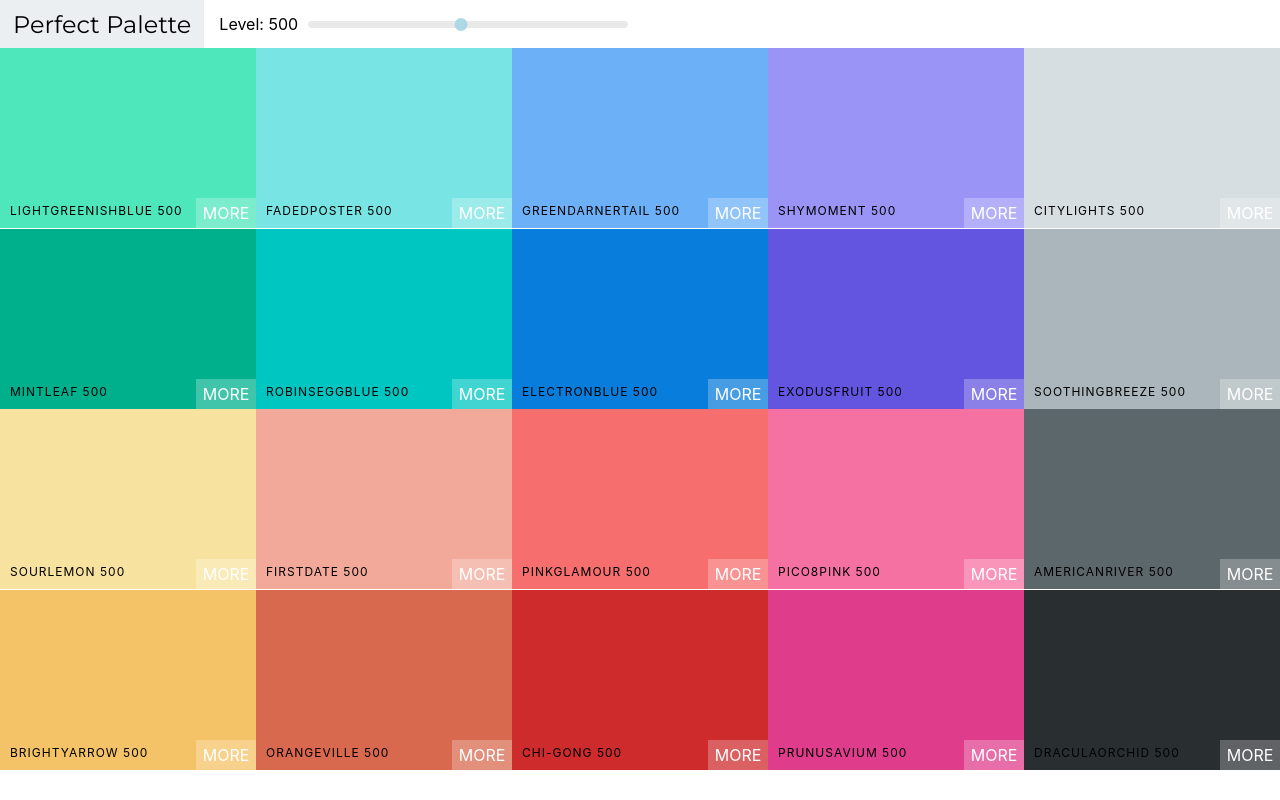
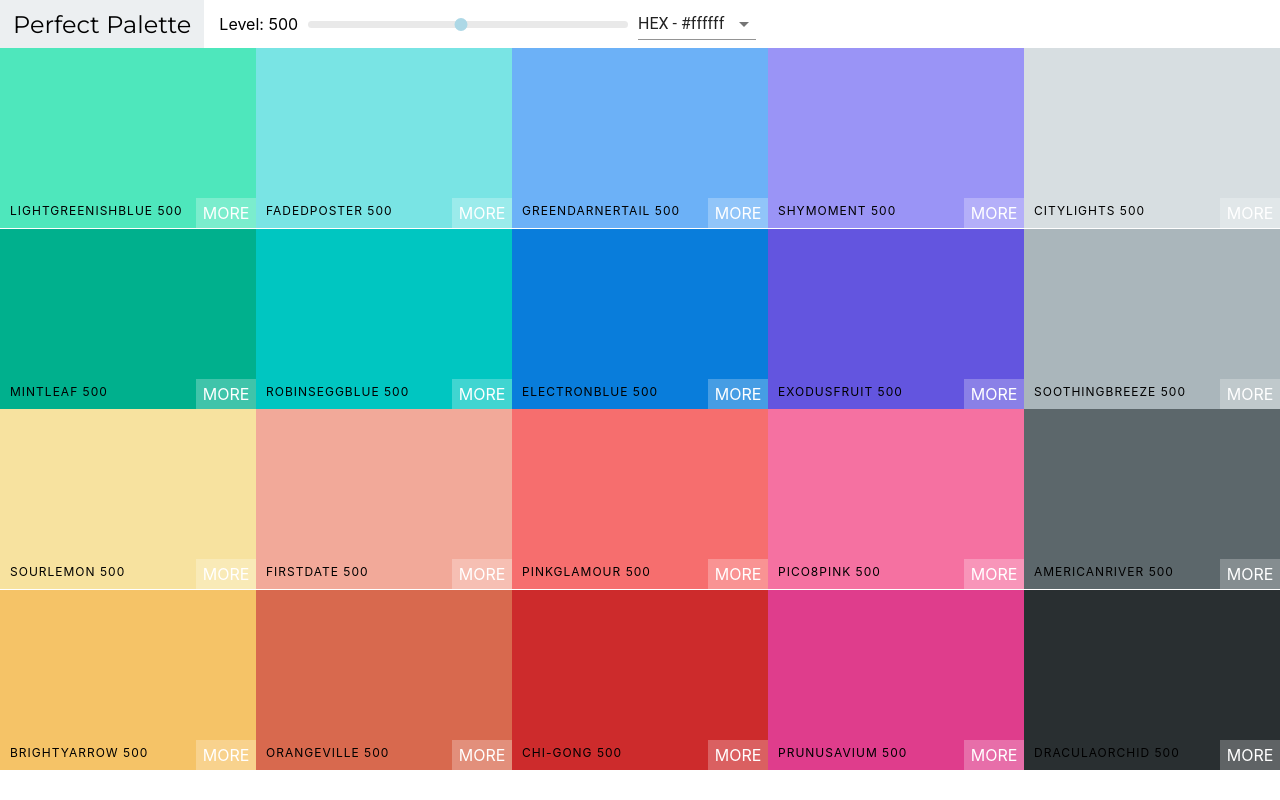
Before and after one commit to ChristopherJStubbs/Palette-Picker-App, a React (Create React App) app: page / in a window 1280 px wide. Built offline with nearby package versions, Linux system fonts and the light colour scheme.

Commit message:
added material UI with Select DropDown and Bug Fixes

```diff
--- a/package.json
+++ b/package.json
@@ -3,6 +3,7 @@
   "version": "0.1.0",
   "private": true,
   "dependencies": {
+    "@material-ui/core": "^3.9.3",
     "chroma-js": "^2.0.3",
     "rc-slider": "^8.6.9",
     "react": "^16.8.6",
--- a/src/Navbar.js
+++ b/src/Navbar.js
@@ -1,12 +1,27 @@
 import React, { Component } from 'react';
+import Select from '@material-ui/core/Select';
+import MenuItem from '@material-ui/core/MenuItem';
 import Slider, { Range } from 'rc-slider';
 import 'rc-slider/assets/index.css';
 import './Navbar.css';
 
 class Navbar extends Component {
+    constructor(props) {
+        super(props);
+        this.state = {
+            format: 'hex'
+        };
+    }
 
+    handleChange = (e) => {
+        this.setState({
+            format: e.target.value
+        });
+        this.props.handleChange(e.target.value);
+    }
     render() {
-        const {level, changeLevel } = this.props;
+        const {level, changeLevel} = this.props;
+        const {format} = this.state;
         return (
             <header className="Navbar">
                 <div className="logo">
@@ -24,6 +39,13 @@
                         />
                     </div>
                 </div>
+                <div className="select-container">
+                    <Select value={format} onChange={this.handleChange} >
+                        <MenuItem value="hex">HEX - #ffffff</MenuItem>
+                        <MenuItem value="rgb">RGB - rgb(255, 255, 255)</MenuItem>
+                        <MenuItem value="rgba">RGBA - rgba(255, 255, 255, 1.0)</MenuItem>
+                    </Select>
+                </div>
             </header>
         );
     }
--- a/src/Palette.js
+++ b/src/Palette.js
@@ -7,7 +7,8 @@
     constructor(props) {
         super(props);
         this.state = {
-            level: 500
+            level: 500,
+            format: 'hex'
         };
     }
 
@@ -17,15 +18,21 @@
         })
     }
 
+    changeFormat = (val) => {
+        this.setState({
+            format: val
+        })
+    }
+
     render() {
         const {colors} = this.props.palette;
-        const {level} = this.state;
+        const {level, format} = this.state;
         const colorBoxes = colors[level].map(color => (
-            <Colorbox background={color.hex} name={color.name} />
+            <Colorbox background={color[format]} name={color.name} />
         ));
         return (
             <div className="Palette">
-                <Navbar level={level} changeLevel={this.changeLevel} />
+                <Navbar level={level} changeLevel={this.changeLevel} handleChange={this.changeFormat} />
                 <div className="Palette-Colors">
                     {colorBoxes}
                 </div>
```
Also changed, not shown: 1 other file (tests, documents, lock files or other folders).
